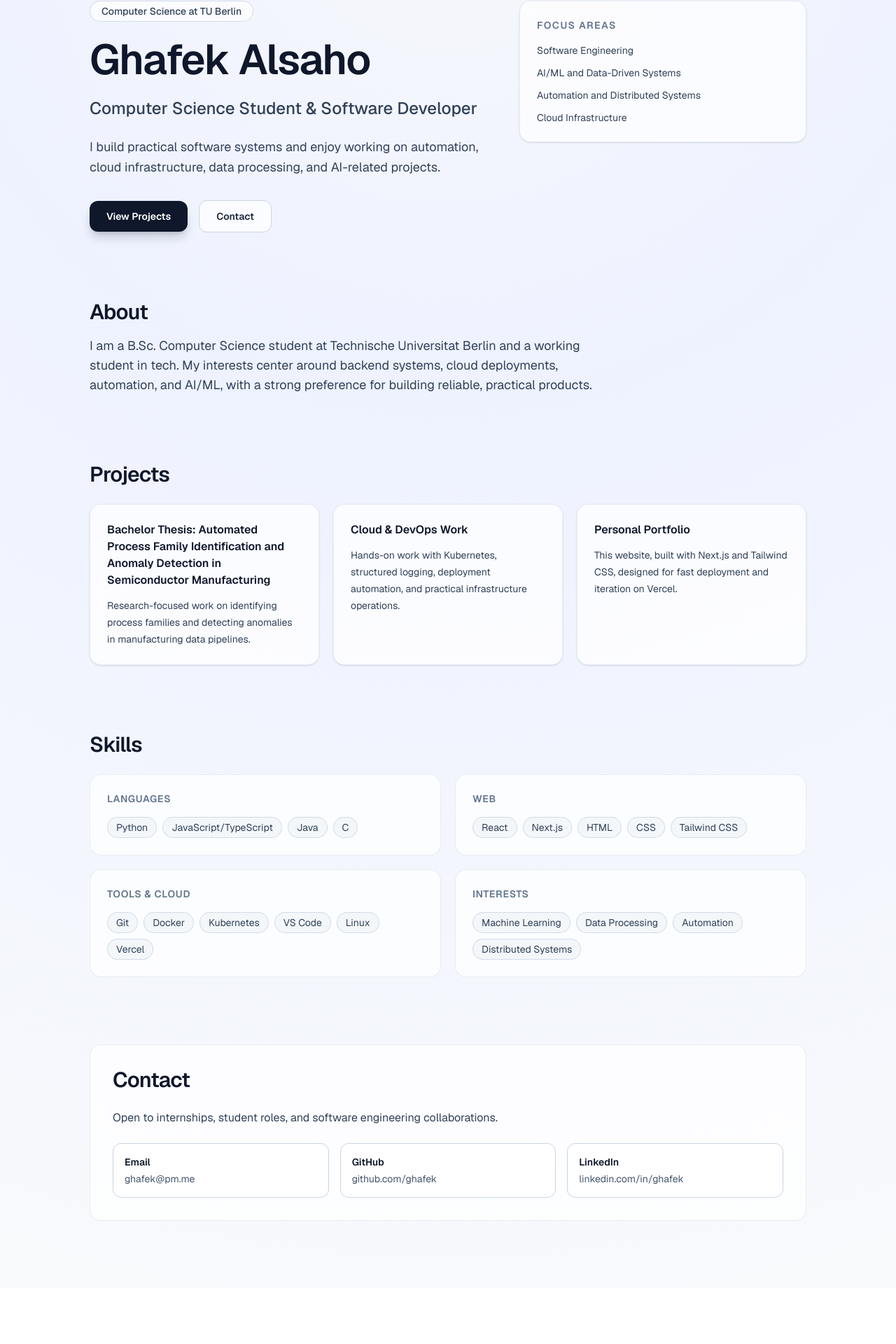
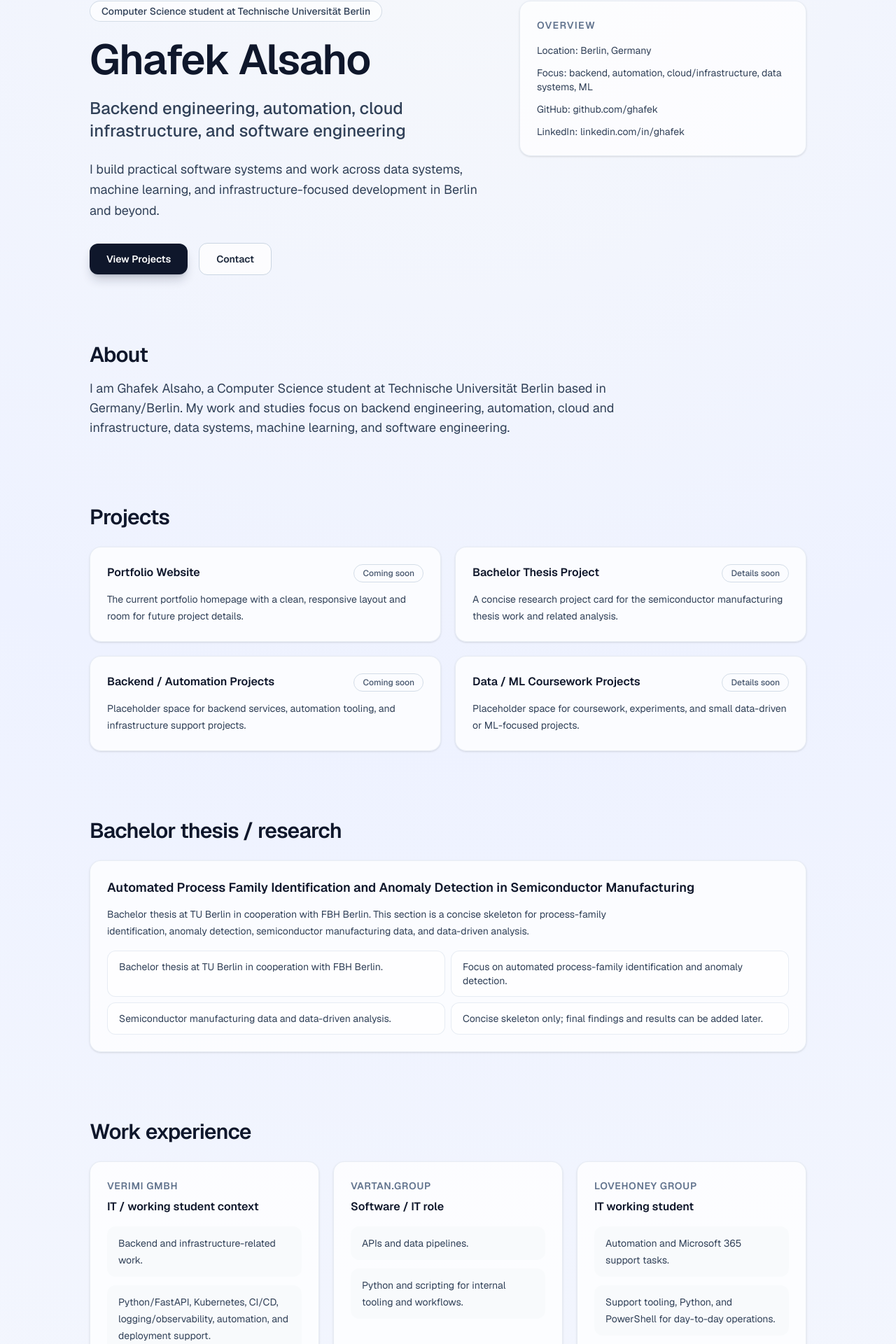
Before and after one commit to ghafek/ghafek-portfolio, a Next.js app: page / in a window 1280 px wide. Shown: the part 157-2077 px from the top of the page at 70% size. Before the commit the page ends 1997 px from the top, so only its background shows below. Built offline with nearby package versions, Linux system fonts and the light colour scheme.

Commit message:
Add portfolio sections, legal placeholder pages, and a11y/SEO fixes

```diff
--- /dev/null
+++ b/app/datenschutz/page.tsx
@@ -0,0 +1,20 @@
+export const metadata = {
+  title: "Datenschutz | Ghafek Alsaho",
+  description: "Privacy policy placeholder for the portfolio website.",
+};
+
+export default function DatenschutzPage() {
+  return (
+    <main className="mx-auto min-h-screen w-full max-w-3xl px-6 py-16 sm:px-10 lg:px-16">
+      <div className="space-y-6 rounded-2xl border border-slate-200/80 bg-white/75 p-8 shadow-sm dark:border-slate-700 dark:bg-slate-900/60">
+        <h1 className="text-3xl font-semibold tracking-tight">Datenschutz</h1>
+        <p className="text-slate-700 dark:text-slate-300">
+          Privacy policy content to be completed, especially for analytics and hosting information.
+        </p>
+        <p className="text-sm text-slate-600 dark:text-slate-400">
+          Document the use of Vercel Analytics, Speed Insights, hosting, and any contact form or external links.
+        </p>
+      </div>
+    </main>
+  );
+}
--- /dev/null
+++ b/app/impressum/page.tsx
@@ -0,0 +1,20 @@
+export const metadata = {
+  title: "Impressum | Ghafek Alsaho",
+  description: "Impressum placeholder for the portfolio website.",
+};
+
+export default function ImpressumPage() {
+  return (
+    <main className="mx-auto min-h-screen w-full max-w-3xl px-6 py-16 sm:px-10 lg:px-16">
+      <div className="space-y-6 rounded-2xl border border-slate-200/80 bg-white/75 p-8 shadow-sm dark:border-slate-700 dark:bg-slate-900/60">
+        <h1 className="text-3xl font-semibold tracking-tight">Impressum</h1>
+        <p className="text-slate-700 dark:text-slate-300">
+          Impressum content to be completed before publication.
+        </p>
+        <p className="text-sm text-slate-600 dark:text-slate-400">
+          Please add the legally required publisher information before going live.
+        </p>
+      </div>
+    </main>
+  );
+}
--- a/app/layout.tsx
+++ b/app/layout.tsx
@@ -15,7 +15,7 @@ const geistMono = Geist_Mono({
 });
 
 export const metadata: Metadata = {
-  metadataBase: new URL("https://ghafek-portfolio.vercel.app"),
+  metadataBase: new URL("https://www.ghafek.xyz"),
   title: "Ghafek Alsaho | Portfolio",
   description:
     "Computer Science student at TU Berlin and working student in tech, focused on software engineering, automation, cloud systems, and AI/ML.",
@@ -34,10 +34,10 @@ export const metadata: Metadata = {
     description:
       "Computer Science student and software developer interested in backend systems, cloud deployments, automation, and AI/ML.",
     type: "website",
-    url: "https://ghafek-portfolio.vercel.app",
+    url: "https://www.ghafek.xyz",
   },
   twitter: {
-    card: "summary_large_image",
+    card: "summary",
     title: "Ghafek Alsaho | Portfolio",
     description:
       "Computer Science student and software developer focused on practical systems and modern cloud-native tooling.",
--- a/app/page.tsx
+++ b/app/page.tsx
@@ -2,58 +2,113 @@ export default function Home() {
   const skillGroups = [
     {
       title: "Languages",
-      skills: ["Python", "JavaScript/TypeScript", "Java", "C"],
+      skills: ["Python", "TypeScript/JavaScript", "Bash", "SQL"],
     },
     {
-      title: "Web",
-      skills: ["React", "Next.js", "HTML", "CSS", "Tailwind CSS"],
+      title: "Web/backend",
+      skills: ["Next.js", "React", "FastAPI", "REST APIs"],
     },
     {
-      title: "Tools & Cloud",
-      skills: ["Git", "Docker", "Kubernetes", "VS Code", "Linux", "Vercel"],
+      title: "Infrastructure/devops",
+      skills: ["Docker", "Kubernetes", "Helm", "GitHub/GitLab CI/CD"],
     },
     {
-      title: "Interests",
-      skills: [
-        "Machine Learning",
-        "Data Processing",
-        "Automation",
-        "Distributed Systems",
-      ],
+      title: "Data/ML",
+      skills: ["pandas", "evaluation scripts", "NLP/ML basics", "SystemDS coursework"],
+    },
+    {
+      title: "Tools",
+      skills: ["Git", "Linux/macOS", "VS Code", "JetBrains tools"],
     },
   ];
 
   const projects = [
     {
-      title:
-        "Bachelor Thesis: Automated Process Family Identification and Anomaly Detection in Semiconductor Manufacturing",
+      title: "Portfolio Website",
+      label: "Coming soon",
       description:
-        "Research-focused work on identifying process families and detecting anomalies in manufacturing data pipelines.",
+        "The current portfolio homepage with a clean, responsive layout and room for future project details.",
     },
     {
-      title: "Cloud & DevOps Work",
+      title: "Bachelor Thesis Project",
+      label: "Details soon",
       description:
-        "Hands-on work with Kubernetes, structured logging, deployment automation, and practical infrastructure operations.",
+        "A concise research project card for the semiconductor manufacturing thesis work and related analysis.",
     },
     {
-      title: "Personal Portfolio",
+      title: "Backend / Automation Projects",
+      label: "Coming soon",
       description:
-        "This website, built with Next.js and Tailwind CSS, designed for fast deployment and iteration on Vercel.",
+        "Placeholder space for backend services, automation tooling, and infrastructure support projects.",
     },
+    {
+      title: "Data / ML Coursework Projects",
+      label: "Details soon",
+      description:
+        "Placeholder space for coursework, experiments, and small data-driven or ML-focused projects.",
+    },
+  ];
+
+  const thesisHighlights = [
+    "Bachelor thesis at TU Berlin in cooperation with FBH Berlin.",
+    "Focus on automated process-family identification and anomaly detection.",
+    "Semiconductor manufacturing data and data-driven analysis.",
+    "Concise skeleton only; final findings and results can be added later.",
+  ];
+
+  const experience = [
+    {
+      company: "Verimi GmbH",
+      role: "IT / working student context",
+      details: [
+        "Backend and infrastructure-related work.",
+        "Python/FastAPI, Kubernetes, CI/CD, logging/observability, automation, and deployment support.",
+      ],
+    },
+    {
+      company: "VARTAN.GROUP",
+      role: "Software / IT role",
+      details: [
+        "APIs and data pipelines.",
+        "Python and scripting for internal tooling and workflows.",
+      ],
+    },
+    {
+      company: "Lovehoney Group",
+      role: "IT working student",
+      details: [
+        "Automation and Microsoft 365 support tasks.",
+        "Support tooling, Python, and PowerShell for day-to-day operations.",
+      ],
+    },
+  ];
+
+  const legalNotes = [
+    "Impressum content to be completed before publication.",
+    "Privacy policy content to be completed, especially for analytics and hosting information.",
   ];
 
   return (
     <div className="min-h-screen bg-[radial-gradient(circle_at_top,_#f6f8fb_0%,_#eef2ff_35%,_#f8fafc_100%)] text-slate-900 dark:bg-[radial-gradient(circle_at_top,_#111827_0%,_#0f172a_45%,_#020617_100%)] dark:text-slate-100">
       <div className="mx-auto w-full max-w-6xl px-6 py-8 sm:px-10 lg:px-16">
         <header className="sticky top-4 z-10 rounded-2xl border border-slate-200/70 bg-white/70 px-4 py-3 shadow-sm backdrop-blur-md dark:border-slate-700/80 dark:bg-slate-900/55">
-          <nav className="flex items-center justify-between gap-4 text-sm">
+          <nav className="flex flex-col gap-3 text-sm md:flex-row md:items-center md:justify-between">
             <p className="font-semibold tracking-wide">Ghafek Alsaho</p>
-            <div className="flex items-center gap-3 text-slate-700 dark:text-slate-300">
+            <div className="flex flex-wrap items-center gap-3 text-slate-700 dark:text-slate-300">
               <a className="transition hover:text-slate-950 dark:hover:text-white" href="#about">
                 About
               </a>
               <a className="transition hover:text-slate-950 dark:hover:text-white" href="#projects">
                 Projects
+              </a>
+              <a className="transition hover:text-slate-950 dark:hover:text-white" href="#thesis">
+                Thesis
+              </a>
+              <a className="transition hover:text-slate-950 dark:hover:text-white" href="#experience">
+                Experience
+              </a>
+              <a className="transition hover:text-slate-950 dark:hover:text-white" href="#tech-stack">
+                Tech stack
               </a>
               <a className="transition hover:text-slate-950 dark:hover:text-white" href="#contact">
                 Contact
@@ -66,17 +121,17 @@ export default function Home() {
           <section className="grid items-start gap-10 lg:grid-cols-[1.4fr_1fr]">
             <div className="space-y-6">
               <p className="inline-flex rounded-full border border-slate-300/80 bg-white/70 px-4 py-1 text-sm font-medium text-slate-700 dark:border-slate-600 dark:bg-slate-900/60 dark:text-slate-300">
-                Computer Science at TU Berlin
+                Computer Science student at Technische Universität Berlin
               </p>
               <h1 className="text-4xl font-semibold tracking-tight text-balance sm:text-5xl lg:text-6xl">
                 Ghafek Alsaho
               </h1>
-              <h2 className="text-xl font-medium text-slate-700 sm:text-2xl dark:text-slate-300">
-                Computer Science Student & Software Developer
-              </h2>
+              <p className="text-xl font-medium text-slate-700 sm:text-2xl dark:text-slate-300">
+                Backend engineering, automation, cloud infrastructure, and software engineering
+              </p>
               <p className="max-w-2xl text-lg leading-relaxed text-slate-700 dark:text-slate-300">
-                I build practical software systems and enjoy working on automation, cloud
-                infrastructure, data processing, and AI-related projects.
+                I build practical software systems and work across data systems, machine learning,
+                and infrastructure-focused development in Berlin and beyond.
               </p>
               <div className="flex flex-wrap items-center gap-4 pt-2">
                 <a
@@ -96,38 +151,43 @@ export default function Home() {
 
             <aside className="rounded-2xl border border-slate-200/80 bg-white/70 p-6 shadow-sm dark:border-slate-700 dark:bg-slate-900/55">
               <p className="text-sm font-semibold uppercase tracking-widest text-slate-500 dark:text-slate-400">
-                Focus Areas
+                Overview
               </p>
               <ul className="mt-4 space-y-3 text-sm text-slate-700 dark:text-slate-300">
-                <li>Software Engineering</li>
-                <li>AI/ML and Data-Driven Systems</li>
-                <li>Automation and Distributed Systems</li>
-                <li>Cloud Infrastructure</li>
+                <li>Location: Berlin, Germany</li>
+                <li>Focus: backend, automation, cloud/infrastructure, data systems, ML</li>
+                <li>GitHub: github.com/ghafek</li>
+                <li>LinkedIn: linkedin.com/in/ghafek</li>
               </ul>
             </aside>
           </section>
 
-          <section id="about" className="space-y-4">
-            <h3 className="text-2xl font-semibold tracking-tight sm:text-3xl">About</h3>
+          <section id="about" className="scroll-mt-24 space-y-4">
+            <h2 className="text-2xl font-semibold tracking-tight sm:text-3xl">About</h2>
             <p className="max-w-3xl text-base leading-7 text-slate-700 dark:text-slate-300 sm:text-lg">
-              I am a B.Sc. Computer Science student at Technische Universitat Berlin and a
-              working student in tech. My interests center around backend systems, cloud
-              deployments, automation, and AI/ML, with a strong preference for building
-              reliable, practical products.
+              I am Ghafek Alsaho, a Computer Science student at Technische Universität Berlin
+              based in Germany/Berlin. My work and studies focus on backend engineering,
+              automation, cloud and infrastructure, data systems, machine learning, and software
+              engineering.
             </p>
           </section>
 
-          <section id="projects" className="space-y-6">
-            <h3 className="text-2xl font-semibold tracking-tight sm:text-3xl">Projects</h3>
-            <div className="grid gap-5 md:grid-cols-3">
+          <section id="projects" className="scroll-mt-24 space-y-6">
+            <h2 className="text-2xl font-semibold tracking-tight sm:text-3xl">Projects</h2>
+            <div className="grid gap-5 md:grid-cols-2">
               {projects.map((project) => (
                 <article
                   key={project.title}
                   className="rounded-2xl border border-slate-200/80 bg-white/75 p-6 shadow-sm transition hover:-translate-y-1 dark:border-slate-700 dark:bg-slate-900/60"
                 >
-                  <h4 className="text-base font-semibold leading-6 text-slate-900 dark:text-slate-100">
-                    {project.title}
-                  </h4>
+                  <div className="flex items-start justify-between gap-4">
+                    <h3 className="text-base font-semibold leading-6 text-slate-900 dark:text-slate-100">
+                      {project.title}
+                    </h3>
+                    <span className="rounded-full border border-slate-300/80 px-3 py-1 text-xs font-medium text-slate-600 dark:border-slate-600 dark:text-slate-300">
+                      {project.label}
+                    </span>
+                  </div>
                   <p className="mt-3 text-sm leading-6 text-slate-700 dark:text-slate-300">
                     {project.description}
                   </p>
@@ -136,17 +196,71 @@ export default function Home() {
             </div>
           </section>
 
-          <section className="space-y-6">
-            <h3 className="text-2xl font-semibold tracking-tight sm:text-3xl">Skills</h3>
-            <div className="grid gap-5 md:grid-cols-2">
+          <section id="thesis" className="scroll-mt-24 space-y-6">
+            <h2 className="text-2xl font-semibold tracking-tight sm:text-3xl">Bachelor thesis / research</h2>
+            <article className="rounded-2xl border border-slate-200/80 bg-white/75 p-6 shadow-sm dark:border-slate-700 dark:bg-slate-900/60">
+              <h3 className="text-lg font-semibold text-slate-900 dark:text-slate-100">
+                Automated Process Family Identification and Anomaly Detection in Semiconductor
+                Manufacturing
+              </h3>
+              <p className="mt-3 max-w-3xl text-sm leading-6 text-slate-700 dark:text-slate-300">
+                Bachelor thesis at TU Berlin in cooperation with FBH Berlin. This section is a
+                concise skeleton for process-family identification, anomaly detection,
+                semiconductor manufacturing data, and data-driven analysis.
+              </p>
+              <ul className="mt-4 grid gap-2 text-sm text-slate-700 dark:text-slate-300 sm:grid-cols-2">
+                {thesisHighlights.map((item) => (
+                  <li
+                    key={item}
+                    className="rounded-xl border border-slate-200/80 bg-white/70 px-4 py-3 dark:border-slate-700 dark:bg-slate-950/30"
+                  >
+                    {item}
+                  </li>
+                ))}
+              </ul>
+            </article>
+          </section>
+
+          <section id="experience" className="scroll-mt-24 space-y-6">
+            <h2 className="text-2xl font-semibold tracking-tight sm:text-3xl">Work experience</h2>
+            <div className="grid gap-5 lg:grid-cols-3">
+              {experience.map((item) => (
+                <article
+                  key={item.company}
+                  className="rounded-2xl border border-slate-200/80 bg-white/75 p-6 shadow-sm dark:border-slate-700 dark:bg-slate-900/60"
+                >
+                  <p className="text-sm font-semibold uppercase tracking-wider text-slate-500 dark:text-slate-400">
+                    {item.company}
+                  </p>
+                  <h3 className="mt-2 text-base font-semibold text-slate-900 dark:text-slate-100">
+                    {item.role}
+                  </h3>
+                  <ul className="mt-4 space-y-3 text-sm leading-6 text-slate-700 dark:text-slate-300">
+                    {item.details.map((detail) => (
+                      <li
+                        key={detail}
+                        className="rounded-xl bg-slate-50/80 px-4 py-3 dark:bg-slate-950/30"
+                      >
+                        {detail}
+                      </li>
+                    ))}
+                  </ul>
+                </article>
+              ))}
+            </div>
+          </section>
+
+          <section id="tech-stack" className="scroll-mt-24 space-y-6">
+            <h2 className="text-2xl font-semibold tracking-tight sm:text-3xl">Tech stack</h2>
+            <div className="grid gap-5 md:grid-cols-2 lg:grid-cols-3">
               {skillGroups.map((group) => (
                 <article
                   key={group.title}
                   className="rounded-2xl border border-slate-200/80 bg-white/75 p-6 dark:border-slate-700 dark:bg-slate-900/60"
                 >
-                  <h4 className="text-sm font-semibold uppercase tracking-wider text-slate-500 dark:text-slate-400">
+                  <h3 className="text-sm font-semibold uppercase tracking-wider text-slate-500 dark:text-slate-400">
                     {group.title}
-                  </h4>
+                  </h3>
                   <ul className="mt-4 flex flex-wrap gap-2">
                     {group.skills.map((skill) => (
                       <li
@@ -162,18 +276,21 @@ export default function Home() {
             </div>
           </section>
 
-          <section id="contact" className="space-y-6 rounded-2xl border border-slate-200/80 bg-white/75 p-8 dark:border-slate-700 dark:bg-slate-900/60">
-            <h3 className="text-2xl font-semibold tracking-tight sm:text-3xl">Contact</h3>
+          <section
+            id="contact"
+            className="scroll-mt-24 space-y-6 rounded-2xl border border-slate-200/80 bg-white/75 p-8 dark:border-slate-700 dark:bg-slate-900/60"
+          >
+            <h2 className="text-2xl font-semibold tracking-tight sm:text-3xl">Contact</h2>
             <p className="text-slate-700 dark:text-slate-300">
               Open to internships, student roles, and software engineering collaborations.
             </p>
             <div className="grid gap-4 sm:grid-cols-3">
               <a
-                href="mailto:ghafek@pm.me"
+                href="mailto:alsaho@ghafek.xyz"
                 className="rounded-xl border border-slate-300 bg-white p-4 text-sm transition hover:-translate-y-0.5 hover:bg-slate-50 dark:border-slate-600 dark:bg-slate-900/80 dark:hover:bg-slate-800"
               >
                 <p className="font-semibold">Email</p>
-                <p className="mt-1 text-slate-600 dark:text-slate-300">ghafek@pm.me</p>
+                <p className="mt-1 text-slate-600 dark:text-slate-300">alsaho@ghafek.xyz</p>
               </a>
               <a
                 href="https://github.com/ghafek"
@@ -196,6 +313,25 @@ export default function Home() {
             </div>
           </section>
         </main>
+
+        <footer className="mt-8 space-y-4 border-t border-slate-200/70 pb-8 pt-6 text-sm text-slate-600 dark:border-slate-700 dark:text-slate-400">
+          <div className="flex flex-wrap items-center gap-4">
+            <a className="transition hover:text-slate-950 dark:hover:text-white" href="/impressum">
+              Impressum
+            </a>
+            <a className="transition hover:text-slate-950 dark:hover:text-white" href="/datenschutz">
+              Datenschutz
+            </a>
+          </div>
+          <div className="rounded-2xl border border-dashed border-slate-300/80 bg-white/60 p-4 dark:border-slate-700 dark:bg-slate-950/30">
+            <p className="font-medium text-slate-700 dark:text-slate-300">Legal skeleton</p>
+            <ul className="mt-2 space-y-1">
+              {legalNotes.map((note) => (
+                <li key={note}>{note}</li>
+              ))}
+            </ul>
+          </div>
+        </footer>
       </div>
     </div>
   );
```
